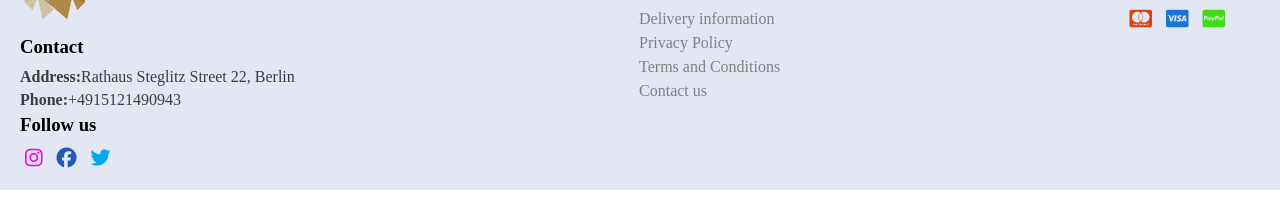
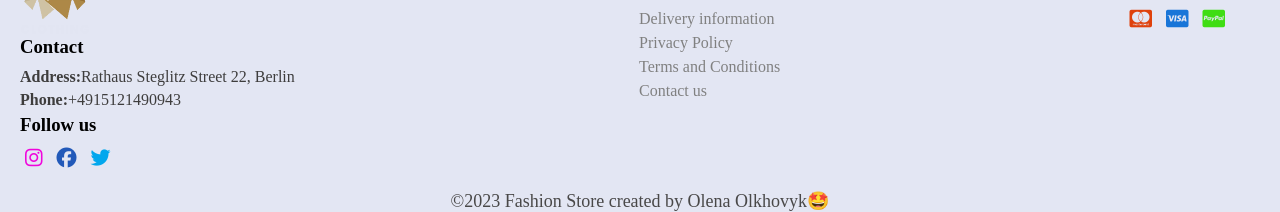
Before and after one commit to Olena-Olkhovyk/Fashion-store, a plain HTML site: page index.html in a window 1280 px wide. Shown: the part 2210-2422 px from the top of the page. Before the commit the page ends 2400 px from the top, so only its background shows below. Drawn offline with Linux system fonts and the light colour scheme.

Commit message:
feat(style): Add and style copyright information

```diff
--- a/index.html
+++ b/index.html
@@ -253,6 +253,7 @@
         <a href="#"><i class="fa-brands fa-cc-paypal" style="color: #3fdd13;"></i></a>
       </span>
       </div>
+      <span class="copyr">©2023 Fashion Store created by Olena Olkhovyk🤩</span>
     </footer>
     <!-- END OF THE FOOTER -->
     <script src="./src/script.js"></script>
--- a/src/style.css
+++ b/src/style.css
@@ -263,4 +263,10 @@ footer .col a{
 footer .col a:hover{
     color:black;
 }
+footer .copyr{
+    width: 100%;
+    text-align: center;
+    font-size: 18px;
+    color:rgb(73, 72, 72);
+}
 /* END OF THE FOOTER */
```
